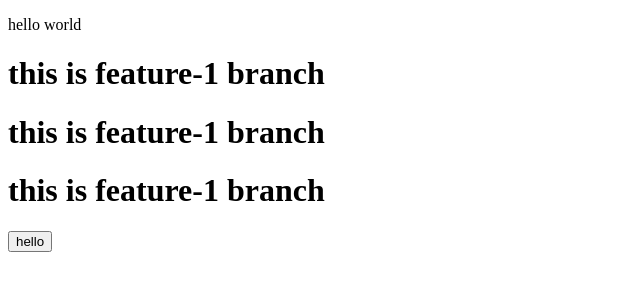
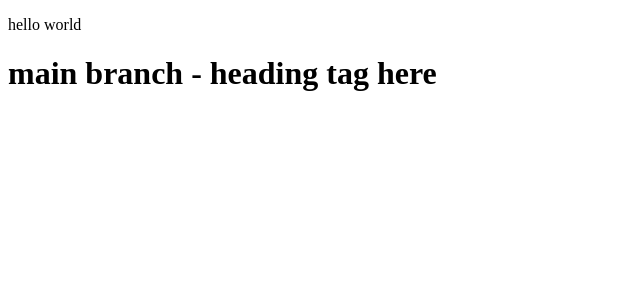
Before and after one commit to Keshav0509/new-repo, a plain HTML site: page index.html in a window 1280 px wide. Shown: the whole page, without its empty margins (0-640 px from the left). Drawn offline with Linux system fonts and the light colour scheme.

Commit message:
remove unneccery elements

```diff
--- a/index.html
+++ b/index.html
@@ -7,9 +7,7 @@
 </head>
 <body>
   <p>hello world</p>
-  <h1>this is feature-1 branch</h1>
-  <h1>this is feature-1 branch</h1>
-  <h1>this is feature-1 branch</h1>
-  <button type="button">hello</button>
+  <h1>main branch - heading tag here</h1>
+
 </body>
 </html>
```
